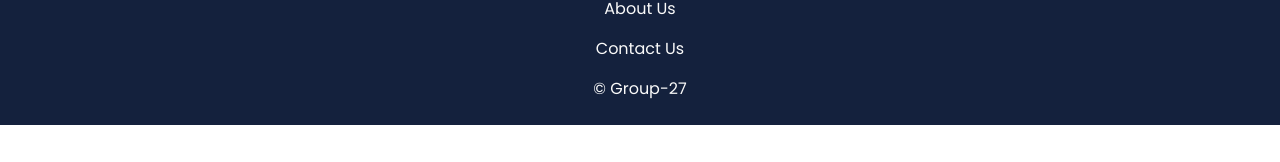
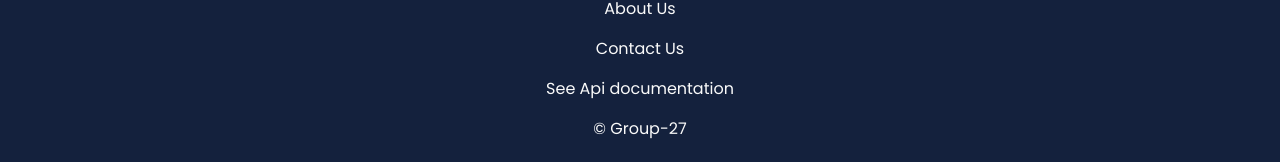
Before and after one commit to varunmukherjee1/Attendance-Manager, a React (Create React App) app in the folder Frontend/: page / in a window 1280 px wide. Shown: the part 1977-2139 px from the top of the page. Before the commit the page ends 2102 px from the top, so only its background shows below. Built offline with nearby package versions, Linux system fonts and the light colour scheme; no server answers; a web font is replaced by a local one.

Commit message:
Added see documentation button in the footer

```diff
--- a/Frontend/src/components/Footer.js
+++ b/Frontend/src/components/Footer.js
@@ -6,6 +6,7 @@ export default function Footer() {
         <footer>
             <Link to ="/aboutus" className = "content" >About Us</Link>
             <Link to ="/contactus" className = "content" >Contact Us</Link>
+            <a href ="http://localhost:5000/api-docs" className = "content" >See Api documentation </a>
             <p className = "content" >© Group-27</p>
         </footer>
     )
```
